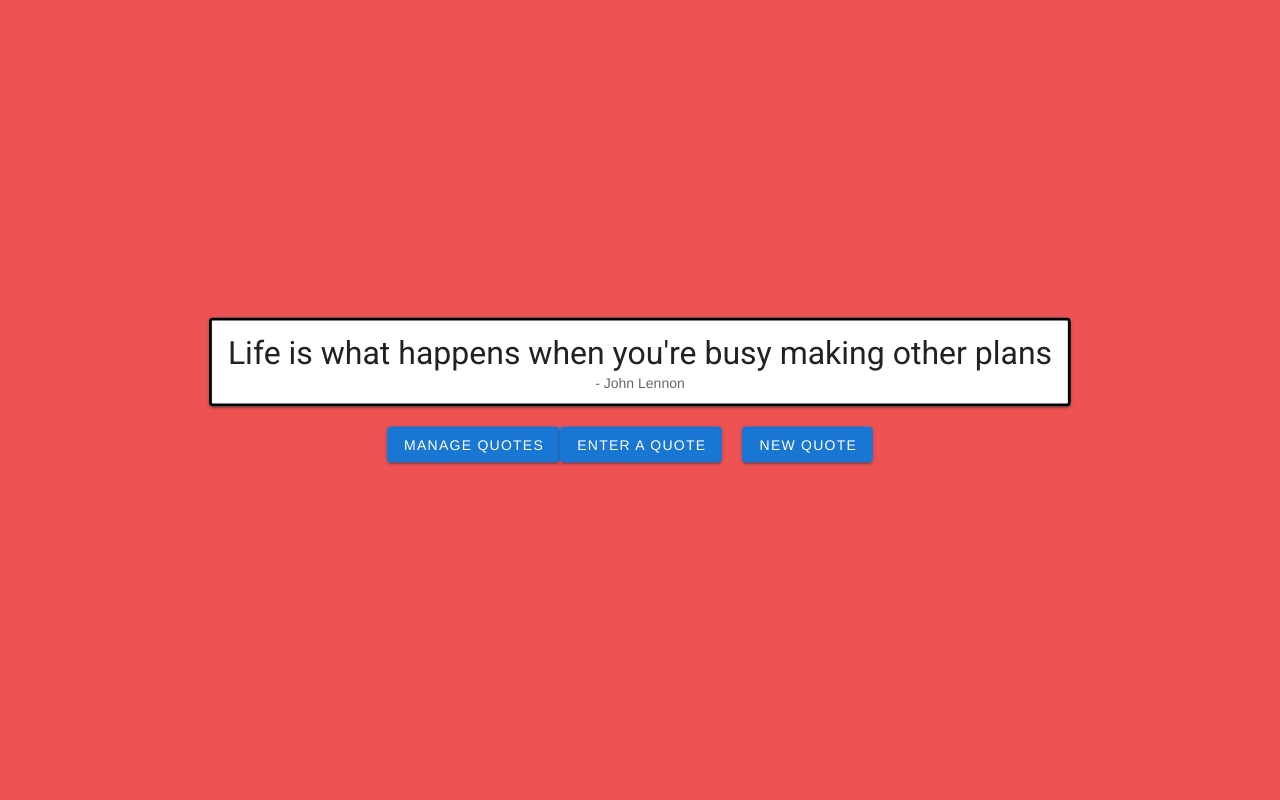
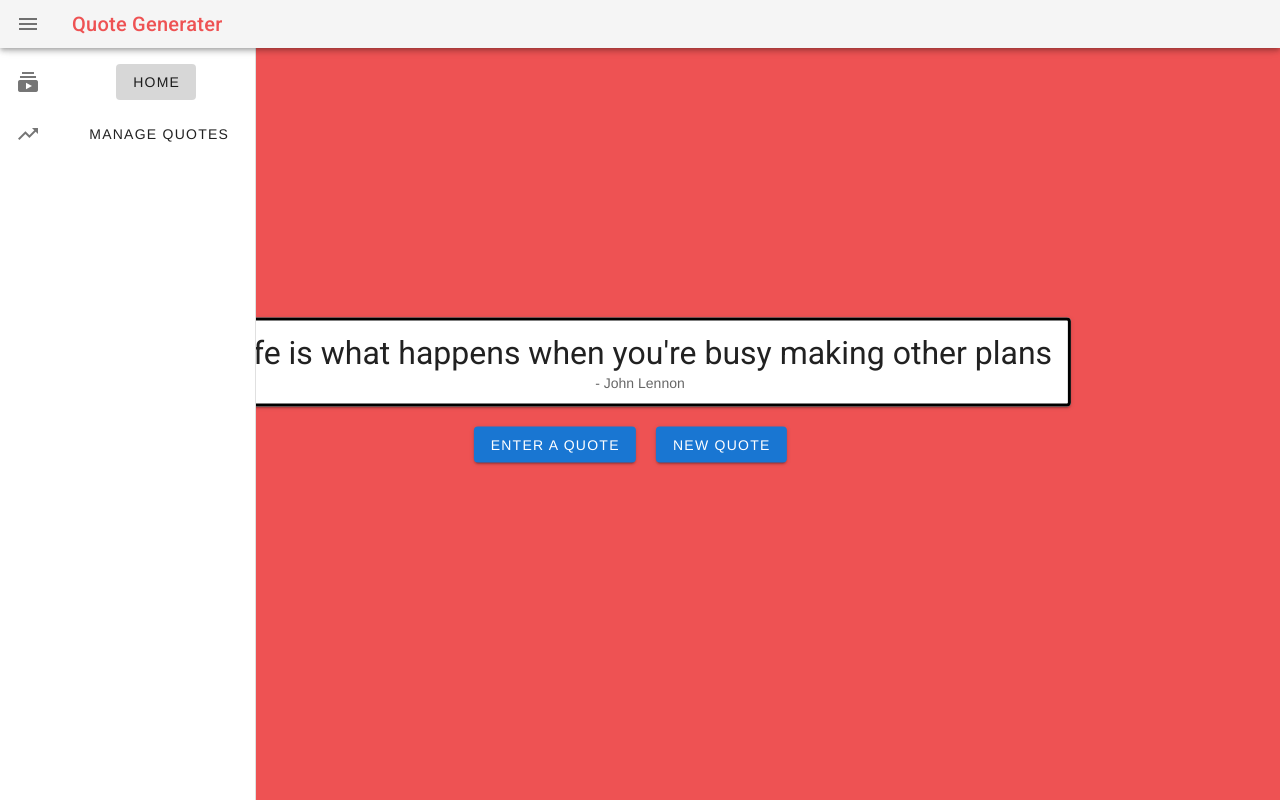
Before and after one commit to Kphelan95/Quote-gen-frontend, a Vue app: page / in a window 1280 px wide. Built offline with nearby package versions, Linux system fonts and the light colour scheme; no server answers.

Commit message:
changed UI

```diff
--- a/src/App.vue
+++ b/src/App.vue
@@ -1,5 +1,28 @@
 <template>
   <v-app :style="{ 'background-color': background }">
+
+  <v-navigation-drawer v-model="drawer" app clipped>
+      <v-list dense>
+        <v-list-item v-for="item in items" :key="item.text" link>
+          <v-list-item-action>
+            <v-icon>{{ item.icon }}</v-icon>
+          </v-list-item-action>
+          <v-list-item-content>
+            <v-list-item-title>
+              <v-btn  text :to="item.url"> {{ item.text }}</v-btn>
+            </v-list-item-title>
+          </v-list-item-content>
+        </v-list-item>
+      </v-list>
+    </v-navigation-drawer>
+
+    <v-app-bar app clipped-left color="gray" :style="{ 'color': background }" dense >
+      <v-app-bar-nav-icon @click.stop="drawer = !drawer"></v-app-bar-nav-icon>
+      <v-toolbar-title class="mr-12 align-center">
+        <span class="title">Quote Generater</span>
+      </v-toolbar-title>
+    </v-app-bar>
+
     <div class="vertical-center">
       <router-view v-on:changeBack="newColor()"></router-view>
     </div>
@@ -15,7 +38,12 @@
   },
    data: function () {
      return{
-       background:""
+       background:"",
+       drawer: null,
+       items: [
+        { icon: 'mdi-youtube-subscription', text: 'Home', url:'/' },
+        { icon: 'mdi-trending-up', text: 'manage quotes', url:'/manageQuote' },
+      ]
      }
   },
   computed: {
--- a/src/components/RandomQuoteBox.vue
+++ b/src/components/RandomQuoteBox.vue
@@ -10,7 +10,7 @@
             </v-list-item>
         </div>
     </v-card>
-    <v-btn  color="primary" to="/manageQuote" >manage quotes</v-btn>
+   <!-- <v-btn  color="primary" to="/manageQuote" >manage quotes</v-btn> -->
     <Popup class="ma-5"/>
     <v-btn class="ma-5" color="primary" dark v-on:click="newQuote">new quote</v-btn>
 </div>
--- a/src/components/manageQuote.vue
+++ b/src/components/manageQuote.vue
@@ -27,7 +27,7 @@
         </div> <!-- scroll -->
         <v-card-actions>
         <v-spacer></v-spacer>
-
+        <Popup/>
         <v-btn color="blue darken-1" to="/" text>return</v-btn>
 
             <v-dialog v-model="dialog" persistent max-width="600px">
@@ -63,7 +63,7 @@
 
 <script>
 import { mapState } from 'vuex';
-
+import Popup from './Popup'
 
 export default {
    data: () => ({
@@ -76,6 +76,9 @@
       id:""
     }
   }),
+  components: {
+      Popup
+  },
   computed: {
      ...mapState(['quotesFromDB']),
      headers(){
```
Also changed, not shown: src/components/Popup.vue (+2 -16 lines).
